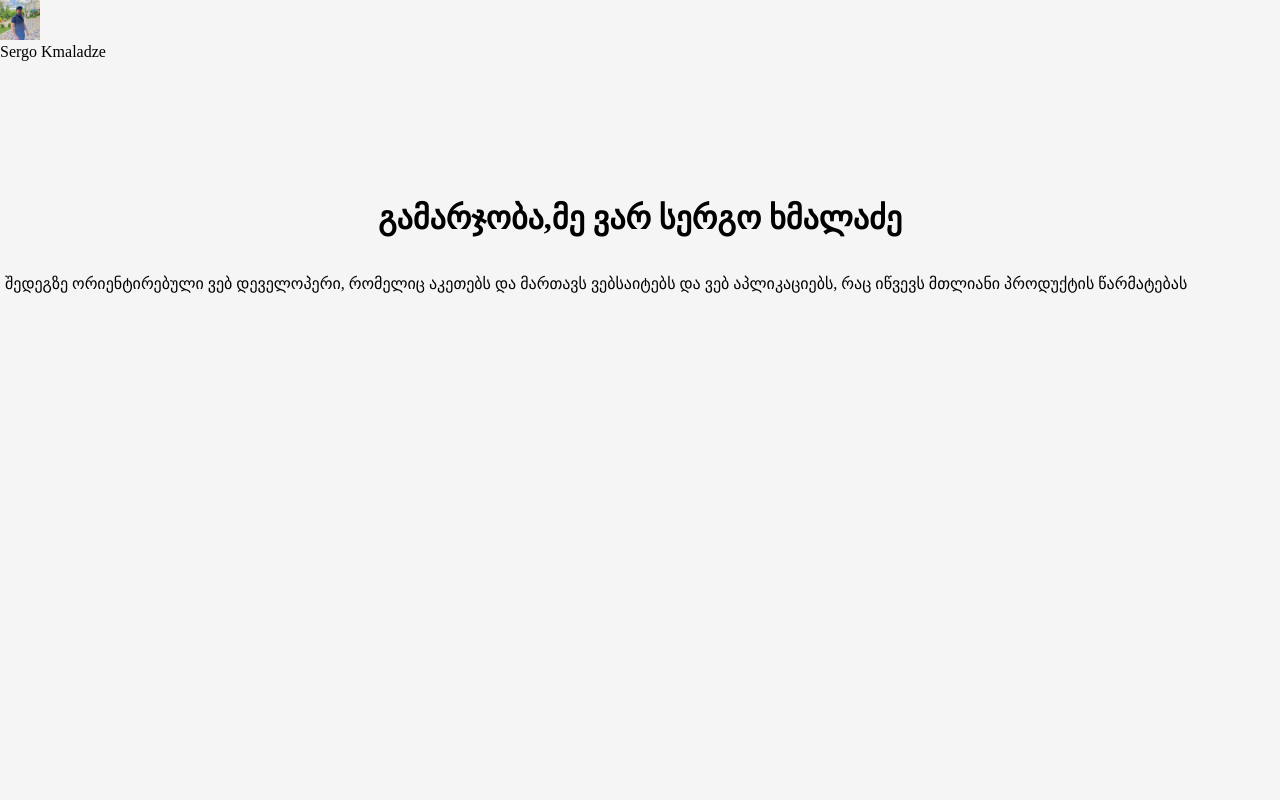
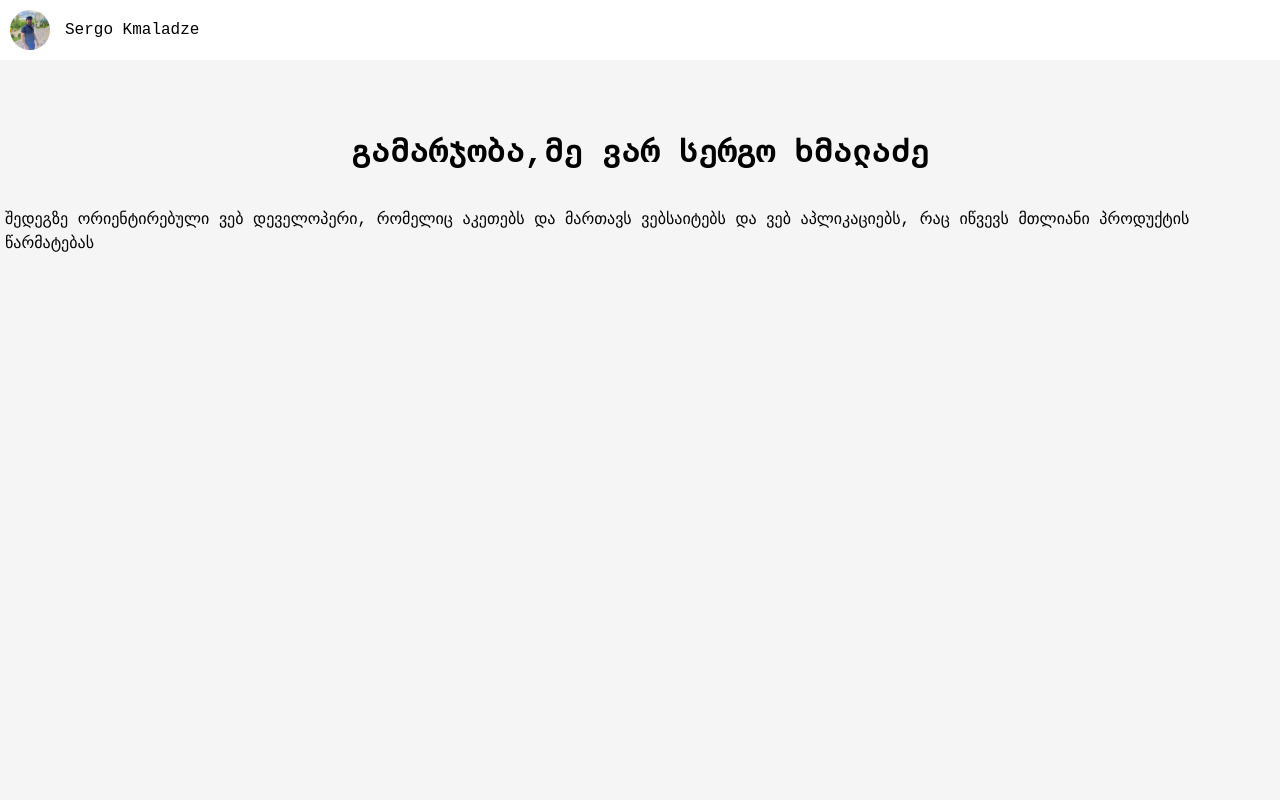
Before and after one commit to sergokhmaladze/portfolio-site, a Next.js app: page / in a window 1280 px wide. Shown: the top 800 px of the page. Built offline with nearby package versions, Linux system fonts and the light colour scheme.

Commit message:
add styling logo and name

```diff
--- a/app/components/navbar/index.tsx
+++ b/app/components/navbar/index.tsx
@@ -8,8 +8,9 @@ function NavBar(): React.JSX.Element{
   return(
     <header className={styles.container}>
       <div className={styles.container__menu}>
-        <Link href="/" className={styles.container__logo}>
+        <Link href="/">
           <Image
+            className={styles.container__logo}
             src="/me.jpg"
             alt="My logo"
             width={40}
--- a/app/components/navbar/styles.module.css
+++ b/app/components/navbar/styles.module.css
@@ -0,0 +1,21 @@
+.container{
+  display: flex;
+  width: 100%;
+  padding: 10px;
+  position: fixed;
+  top: 0;
+  background-color: #ffffff;
+}
+
+.container__menu{
+  display: flex;
+  align-items: center;
+}
+
+.container__logo{
+  border-radius: 20px;
+}
+
+.container__name{
+  margin-left: 15px;
+}
--- a/app/reset.css
+++ b/app/reset.css
@@ -37,4 +37,5 @@ body, html{
   scroll-behavior: smooth;
   background-color: whitesmoke;
   line-height: 1.5;
+  font-family: monospace, sans-serif;
 }
```
